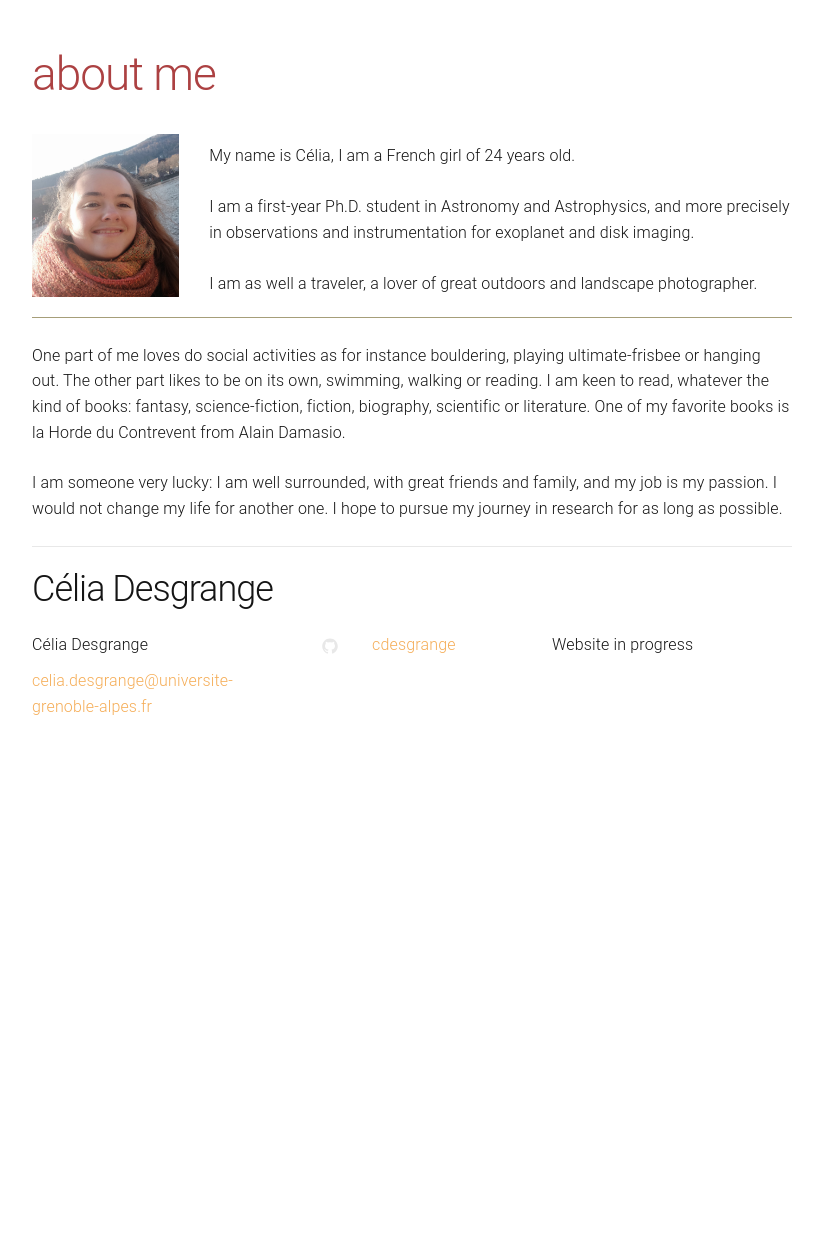
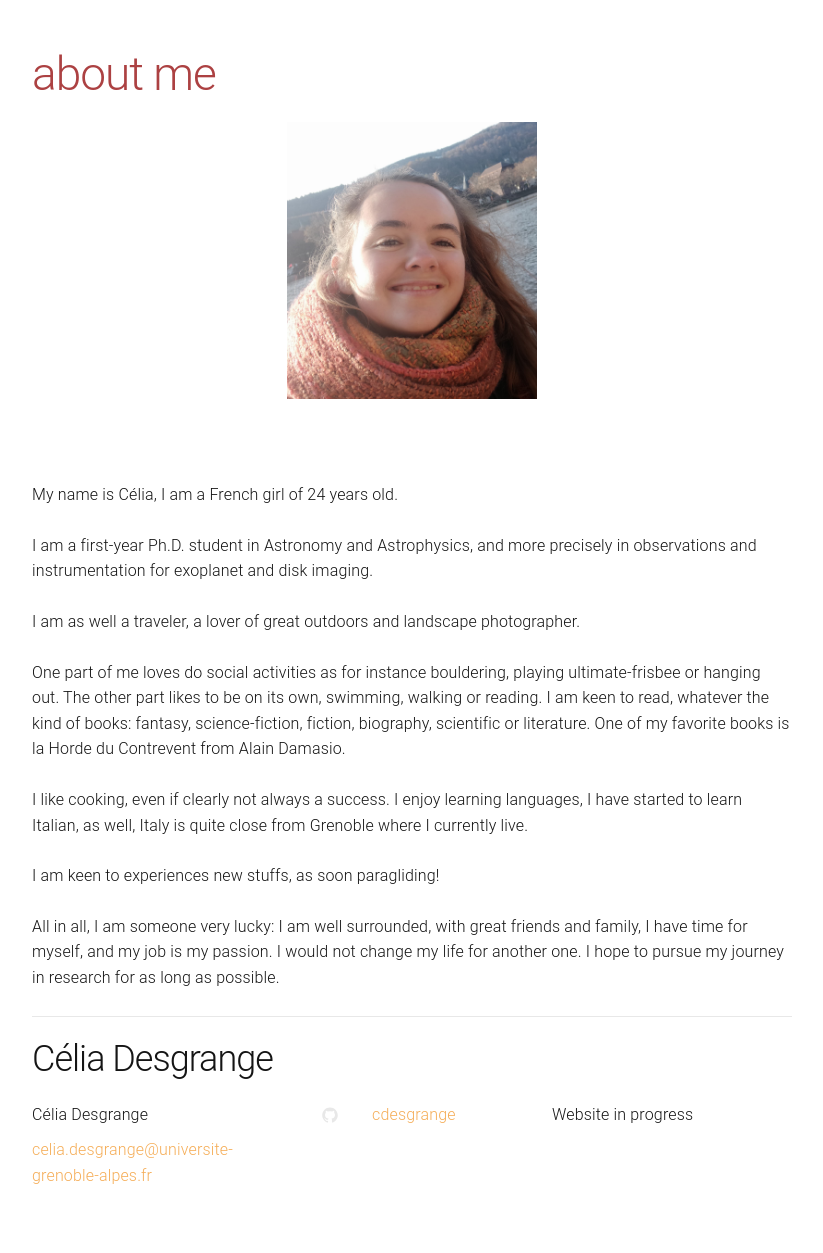
Before and after one commit to cdesgrange/cdesgrange.github.io, a Jekyll site: the page built from about.md, in a window 1280 px wide. Shown: the part 199-1452 px from the top of the page, without its empty margins (228-1051 px from the left). Built offline with Jekyll 4.4.1, drawn with Linux system fonts in a browser that asks for light colours; before the commit the page ends 983 px from its top, so only the background shows below that.

Commit message:
added text, remove unvisible table

```diff
--- a/about.md
+++ b/about.md
@@ -3,22 +3,21 @@ layout: page
 title: about me
 permalink: /about/
 ---
-<table border="0">
- <tr>
-    <td>
-      <img src="/fig/celia_desgrange_adulte.jpg" width="300" >
-    </td>
-    <td>
+<p align="center">
+<img src="/fig/celia_desgrange_adulte.jpg" width="250" >
+</p>
+<br>
+
 My name is Célia, I am a French girl of 24 years old.
-<br> <br>
+
 I am a first-year Ph.D. student in Astronomy and Astrophysics, and more precisely in observations and instrumentation for exoplanet and disk imaging.
-<br> <br>
+
 I am as well a traveler, a lover of great outdoors and landscape photographer.
-    </td>
- </tr>
-</table>
-
 
 One part of me loves do social activities as for instance bouldering, playing ultimate-frisbee or hanging out. The other part likes to be on its own, swimming, walking or reading. I am keen to read, whatever the kind of books: fantasy, science-fiction, fiction, biography, scientific or literature. One of my favorite books is la Horde du Contrevent from Alain Damasio.
 
-I am someone very lucky: I am well surrounded, with great friends and family, and my job is my passion. I would not change my life for another one. I hope to pursue my journey in research for as long as possible.
+I like cooking, even if clearly not always a success. I enjoy learning languages, I have started to learn Italian, as well, Italy is quite close from Grenoble where I currently live.
+
+I am keen to experiences new stuffs, as soon paragliding!
+
+All in all, I am someone very lucky: I am well surrounded, with great friends and family, I have time for myself, and my job is my passion. I would not change my life for another one. I hope to pursue my journey in research for as long as possible.
```
